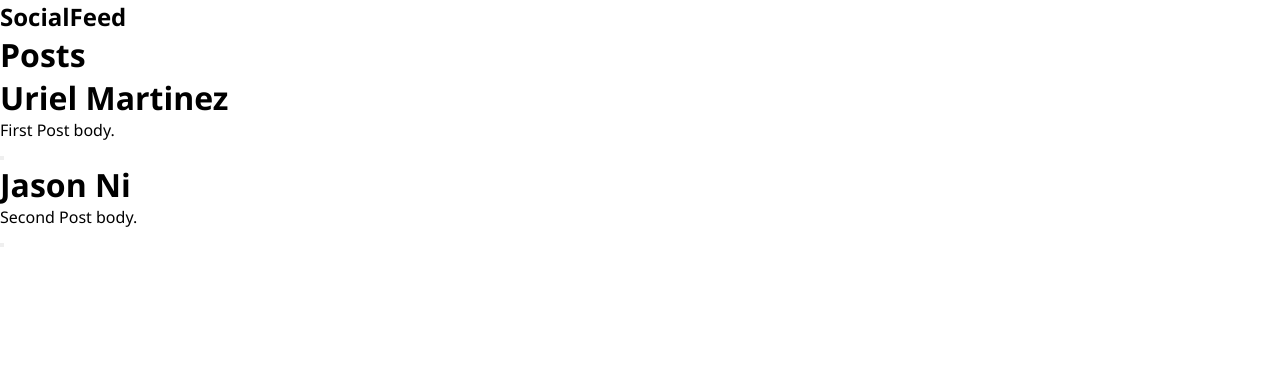
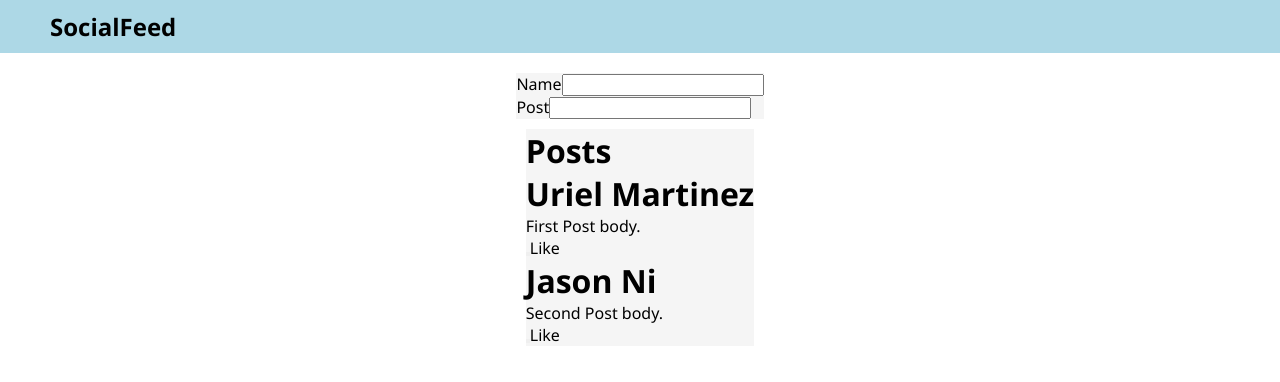
Before and after one commit to urielMart27/social-feed, a React (Create React App) app: page / in a window 1280 px wide. Shown: the top 382 px of the page. Built offline with nearby package versions, Linux system fonts and the light colour scheme.

Commit message:
Basic CSS to format elements

```diff
--- a/src/App.css
+++ b/src/App.css
@@ -7,6 +7,8 @@
 
 .flex-container {
     display: flex;
+    flex-direction: column;
+    align-items: center;
     padding: 20px 50px;
     gap: 10px;
 }
--- a/src/App.jsx
+++ b/src/App.jsx
@@ -4,12 +4,16 @@ import Header from "./components/Header/Header";
 import Post from "./components/Post/Post";
 import PostList from "./components/PostList/PostList";
 import initData from "./components/Data/Data.";
+import CreatePostForm from "./components/CreatePostForm/CreatePostForm";
 
 function App() {
   return (
     <div className="App">
       <Header />
-      <PostList posts={initData} />
+      <div className="flex-container">
+        <CreatePostForm />
+        <PostList posts={initData} />
+      </div>
     </div>
   );
 }
--- a/src/components/CreatePostForm/CreatePostForm.jsx
+++ b/src/components/CreatePostForm/CreatePostForm.jsx
@@ -2,9 +2,15 @@ import React, { useState } from "react";
 
 const CreatePostForm = ({}) => {
   return (
-    <div>
-      <h4>Name</h4>
-    </div>
+    <form className="flex-item">
+      <div className="flex-item">
+        <label>Name</label>
+        <input />
+        <br />
+        <label>Post</label>
+        <input />
+      </div>
+    </form>
   );
 };
 
--- /dev/null
+++ b/src/components/Header/Header.css
@@ -0,0 +1,4 @@
+header {
+    background-color: lightblue;
+    padding: 10px 50px;
+}
--- a/src/components/Header/Header.jsx
+++ b/src/components/Header/Header.jsx
@@ -1,3 +1,5 @@
+import "./Header.css";
+
 const Header = ({}) => {
   return (
     <header>
--- a/src/components/Post/Post.jsx
+++ b/src/components/Post/Post.jsx
@@ -16,7 +16,11 @@ const Post = ({ name, body }) => {
         <p>{body}</p>
       </div>
       <div>
-        <button onClick={ToggleLike}></button>
+        <button
+          onClick={ToggleLike}
+          style={{ color: liked ? "green" : "red" }}
+        ></button>
+        {liked ? "Dislike" : "Like"}
       </div>
     </div>
   );
--- /dev/null
+++ b/src/components/PostList/PostList.css
@@ -0,0 +1,5 @@
+.post-list {
+    border: 1px solid black;
+    padding: 20px;
+    max-width: 400px;
+}
--- a/src/components/PostList/PostList.jsx
+++ b/src/components/PostList/PostList.jsx
@@ -4,7 +4,7 @@ import initData from "../Data/Data.";
 
 const PostList = ({ posts }) => {
   return (
-    <div>
+    <div className="flex-item">
       <h1>Posts</h1>
       {posts.map((post) => (
         <div key={post.id}>
```
